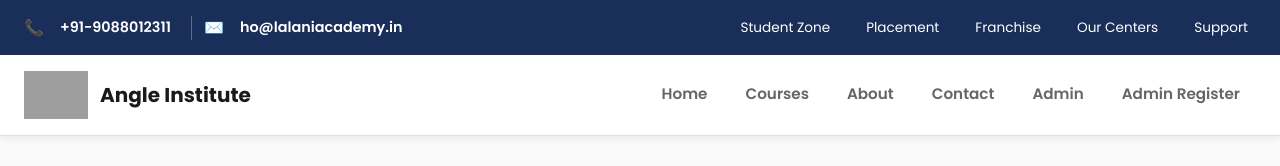
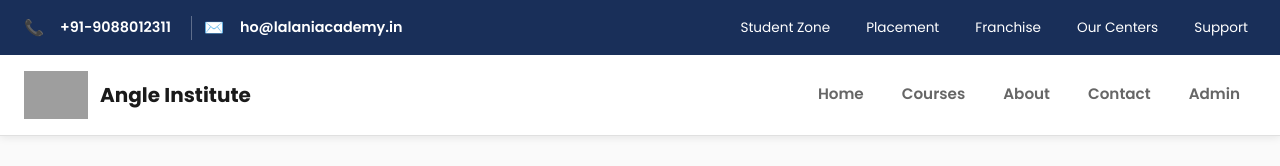
Before and after one commit to KalyanJana/Angle-Institute, a React (Vite) app in the folder client/: page / in a window 1280 px wide. Shown: the top 166 px of the page. Built offline with nearby package versions, Linux system fonts and the light colour scheme; grey boxes are pictures that could not be loaded.

Commit message:
header upated

```diff
--- a/client/src/components/Header.tsx
+++ b/client/src/components/Header.tsx
@@ -58,7 +58,7 @@ export default function Header() {
         <Link to="/contact">Contact</Link>
         {/* <Link to="/our-center">Our Centers</Link> */}
         <Link to="/admin/dashboard">Admin</Link>
-        <Link to="/admin/register">Admin Register</Link>
+        {/* <Link to="/admin/register">Admin Register</Link> */}
       </nav>
       {/* </div> */}
     </header>
```
